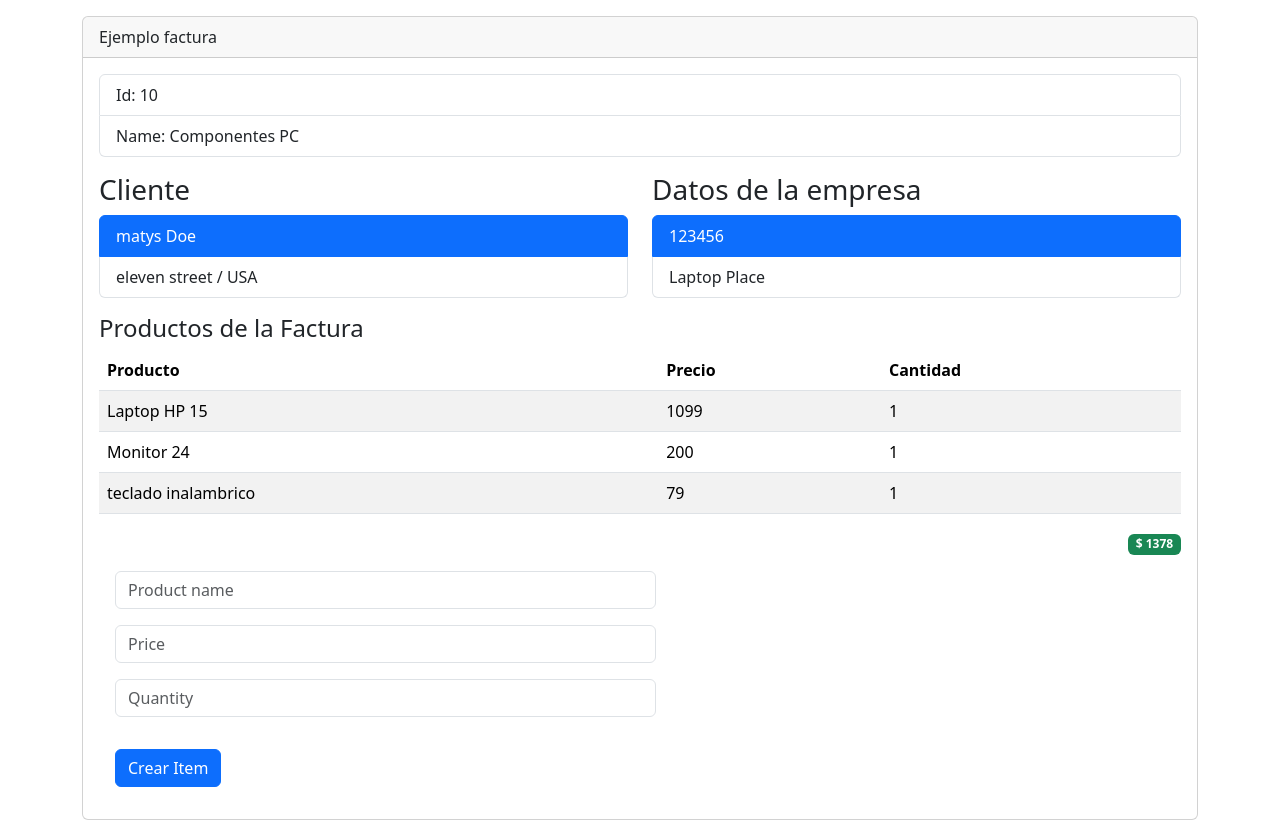
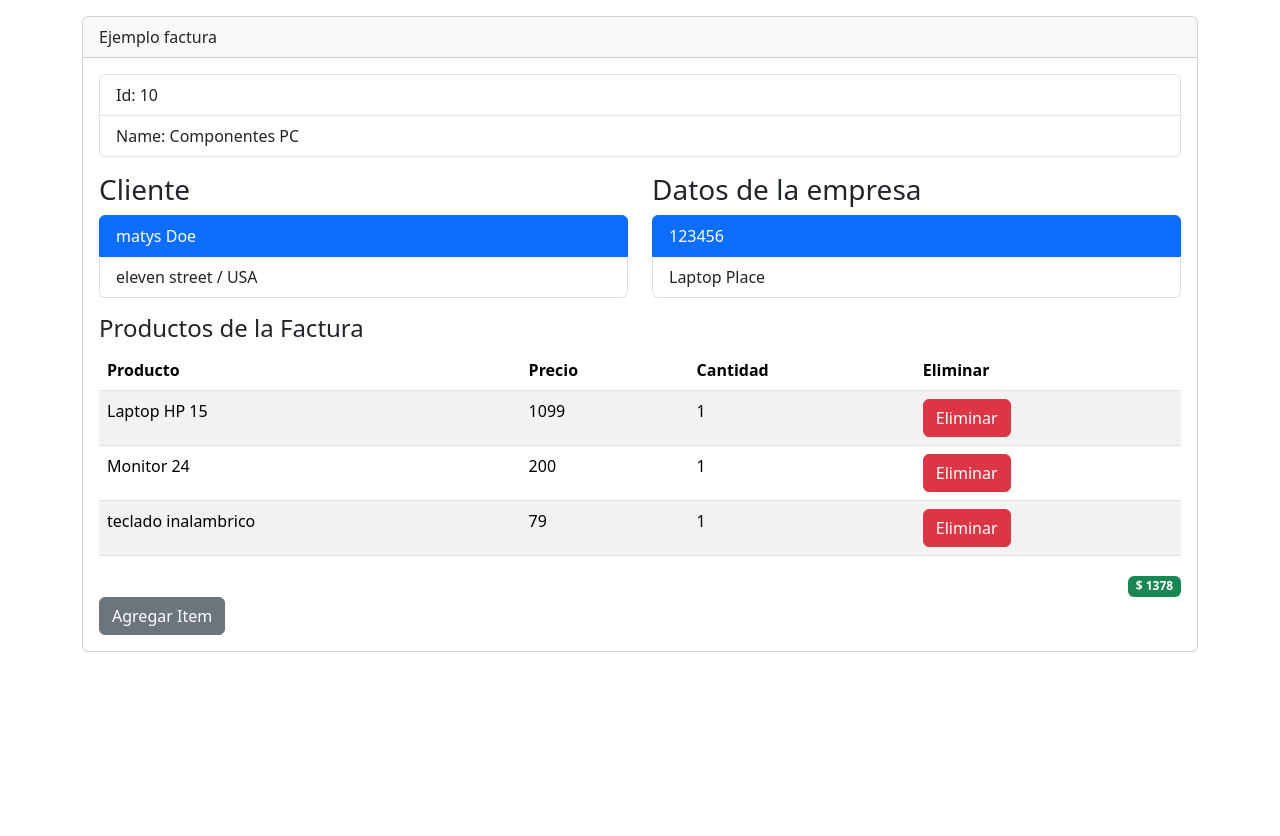
Before and after one commit to mattyys/ecommerce-Front-React-Back-Java-Srping, a React (Vite) app: page / in a window 1280 px wide. After the commit the page ends 800 px from the top, so only its background shows below. Built offline with nearby package versions, Linux system fonts and the light colour scheme.

Commit message:
Se agrega boton para mostrar y ocultar agregar iytems y boton para eliminar items de la factura

```diff
--- a/src/InvoiceApp.jsx
+++ b/src/InvoiceApp.jsx
@@ -6,6 +6,7 @@ import { InvoiceView } from "./components/invoice/InvoiceView";
 import { ItemListView } from "./components/invoice/ItemListView";
 import { TotalView } from "./components/invoice/TotalView";
 import { getInvoiceTotal, calculateTotalInvoice } from "./services/getInvoiceTotal";
+import { InvoiceItemsView } from "./components/InvoiceItemsView/InvoiceItemsView";
 
 const initialInvoice = {
   id: 0,
@@ -27,26 +28,17 @@ const initialInvoice = {
 
 export const InvoiceApp = () => {
 
-  //const invoice = getInvoiceTotal();
+  const [activeForm, setActiveForm] = useState(false);
+
   const [invoice, setInvoice] = useState(initialInvoice);
 
   const [items, setItems] = useState([]);
 
-  const [invoiceItemsState, setInvoiceItemsState]= useState({
-    product:'',
-    price:'',
-    quantity:''
-  })
-
-  //se inicializa a partir de el ultimo numero que se tenga en la factura
   const [counter, setCounter] = useState(4);
 
   const [totalPrice, setTotalPrice] = useState(0);
 
   const {client, company} = invoice;
-
-  //desestucturamos los elementos de invoiceItemsState
-  const {product, price, quantity} = invoiceItemsState;
 
   useEffect(() => {
     const invoiceData = getInvoiceTotal();
@@ -55,47 +47,32 @@ export const InvoiceApp = () => {
     setItems(invoiceData.items);
   },[]);
 
-  useEffect (() => {
-      setTotalPrice(calculateTotalInvoice(items));
-  },[items])
+
+  useEffect(() => {
+    setTotalPrice(calculateTotalInvoice(items));
+  }, [items]);
 
 
-
-
-
-
-  const onFormItemChange = ( { target:{ name, value } }) => {
-    console.log(name);
-    console.log(value);
-    setInvoiceItemsState({
-      ...invoiceItemsState,
-      [name]:value
-    });
-  };
-
-
-  const onInvoiceItemSubmit = (event) => {
+  const handlerAddInvoiceItem = ({product, price, quantity}) => {
     {
-      event.preventDefault();
-
-      if(product.trim().length <= 1) return;//trim para quitar espacios al inicio y final
-      if(price.length < 1) return;
-      if(quantity.length < 1) return;
-
-      //con el operador spread ... se asignan los valores a item
+       //con el operador spread ... se asignan los valores a item
       setItems([...items, {
         id:counter,
         product: product,
         price: parseFloat(price),
         quantity: parseInt(quantity, 10)
       }]);
-      setInvoiceItemsState({
-        product:'',
-        price:'',
-        quantity:''
-      })
+
       setCounter(counter + 1);
     }
+  };
+
+  const onActiveForm = () => {
+    setActiveForm(!activeForm);
+  };
+
+  const handlerDeleteItem = (id) => {
+    setItems(items.filter(item => item.id !== id));
   };
 
   return (
@@ -123,47 +100,13 @@ export const InvoiceApp = () => {
 
             </section>
 
-            <ItemListView title="Productos de la Factura" items={items} />
+            <ItemListView title="Productos de la Factura" items={items}
+            handlerDeleteItem={id => handlerDeleteItem(id)}/>
 
             <TotalView total= {totalPrice}/>
-
-            <form className="w-50" onSubmit={event =>//la funcion que envia el formulario o factura
-               onInvoiceItemSubmit(event)}>
-
-              <input
-                className="form-control m-3"
-                type="text"
-                name="product"
-                value={product}
-                placeholder="Product name"
-                onChange={(event) => onFormItemChange(event)}
-              />
-
-              <input
-                className="form-control m-3"
-                type="number"
-                name="price"
-                value={price}
-                placeholder="Price"
-                onChange={// se simplifica poruqe al recibir y devolver el mismo evento esta implicito
-                  onFormItemChange}
-              />
-
-              <input
-                className="form-control m-3"
-                type="number"
-                name="quantity"
-                value={quantity}
-                placeholder="Quantity"
-                onChange={onFormItemChange}
-              />
-
-              <button
-                type="submit"
-                className="btn btn-primary m-3"
-              >Crear Item</button>
-
-            </form>
+            <button className="btn btn-secondary" onClick={onActiveForm}>
+              {!activeForm ? 'Agregar Item' : 'Ocultar'}</button>
+              {!activeForm ? '':<InvoiceItemsView  handler={ (newItem) => handlerAddInvoiceItem(newItem)}/>}
 
           </div>
 
--- /dev/null
+++ b/src/components/InvoiceItemsView/InvoiceItemsView.jsx
@@ -0,0 +1,97 @@
+import { useEffect, useState } from "react";
+
+
+
+export const InvoiceItemsView = ({handler}) => {
+
+  const [invoiceItemsState, setInvoiceItemsState] = useState({
+    product: "",
+    price: "",
+    quantity: "",
+  });
+
+  //desestucturamos los elementos de invoiceItemsState
+  const { product, price, quantity } = invoiceItemsState;
+
+
+
+  useEffect(() => {},[price]);
+  useEffect(() => {},[invoiceItemsState]);
+
+  const onFormItemChange = ({ target: { name, value } }) => {
+    console.log(name);
+    console.log(value);
+    setInvoiceItemsState({
+      ...invoiceItemsState,
+      [name]: value,
+    });
+  };
+
+
+  const onInvoiceItemSubmit = (event) => {
+    {
+      event.preventDefault();
+
+      if(product.trim().length <= 1) return;//trim para quitar espacios al inicio y final
+      if(price.length < 1) return;
+      if(quantity.length < 1) return;
+
+      handler(invoiceItemsState);//se pas al padre los datos del fomulario
+
+      setInvoiceItemsState({
+        product:'',
+        price:'',
+        quantity:''
+      })
+
+    }
+  };
+
+
+
+
+  return (
+    <>
+      <form
+        className="w-50"
+        onSubmit={(
+          event //la funcion que envia el formulario o factura
+        ) => onInvoiceItemSubmit(event)}
+      >
+        <input
+          className="form-control m-3"
+          type="text"
+          name="product"
+          value={product}
+          placeholder="Product name"
+          onChange={(event) => onFormItemChange(event)}
+        />
+
+        <input
+          className="form-control m-3"
+          type="number"
+          name="price"
+          value={price}
+          placeholder="Price"
+          onChange={
+            // se simplifica poruqe al recibir y devolver el mismo evento esta implicito
+            onFormItemChange
+          }
+        />
+
+        <input
+          className="form-control m-3"
+          type="number"
+          name="quantity"
+          value={quantity}
+          placeholder="Quantity"
+          onChange={onFormItemChange}
+        />
+
+        <button type="submit" className="btn btn-primary m-3">
+          Crear Item
+        </button>
+      </form>
+    </>
+  );
+};
--- a/src/components/invoice/ItemListView.jsx
+++ b/src/components/invoice/ItemListView.jsx
@@ -1,7 +1,7 @@
 import { RowItemView } from "./RowItemView";
 import PropTypes from 'prop-types';
 
-export const ItemListView = ({title, items}) => {
+export const ItemListView = ({title, items, handlerDeleteItem}) => {
   return (
     <>
       <h4>{title}</h4>
@@ -12,6 +12,7 @@ export const ItemListView = ({title, items}) => {
             <th>Producto</th>
             <th>Precio</th>
             <th>Cantidad</th>
+            <th>Eliminar</th>
           </tr>
         </thead>
 
@@ -20,7 +21,11 @@ export const ItemListView = ({title, items}) => {
             //tambien se puede setructurar item en ({product, price,quantity})
             items.map((item) => {
               return (
-                <RowItemView key={item.id} item={item} />
+                <RowItemView
+                    key={item.id}
+                    item={item}
+                    handlerDeleteItem={id => handlerDeleteItem(id)}
+                />
               );
             })
           }
--- a/src/components/invoice/RowItemView.jsx
+++ b/src/components/invoice/RowItemView.jsx
@@ -1,12 +1,18 @@
 import PropTypes from 'prop-types';
 
-export const RowItemView = ({item}) => {
+export const RowItemView = ({item, handlerDeleteItem}) => {
   return (
     <>
       <tr>
         <td>{item.product}</td>
         <td>{item.price}</td>
         <td>{item.quantity}</td>
+        <td>
+          <button
+            className='btn btn-danger'
+            onClick={()=>handlerDeleteItem(item.id)}>
+            Eliminar</button>
+        </td>
       </tr>
     </>
   );
```
